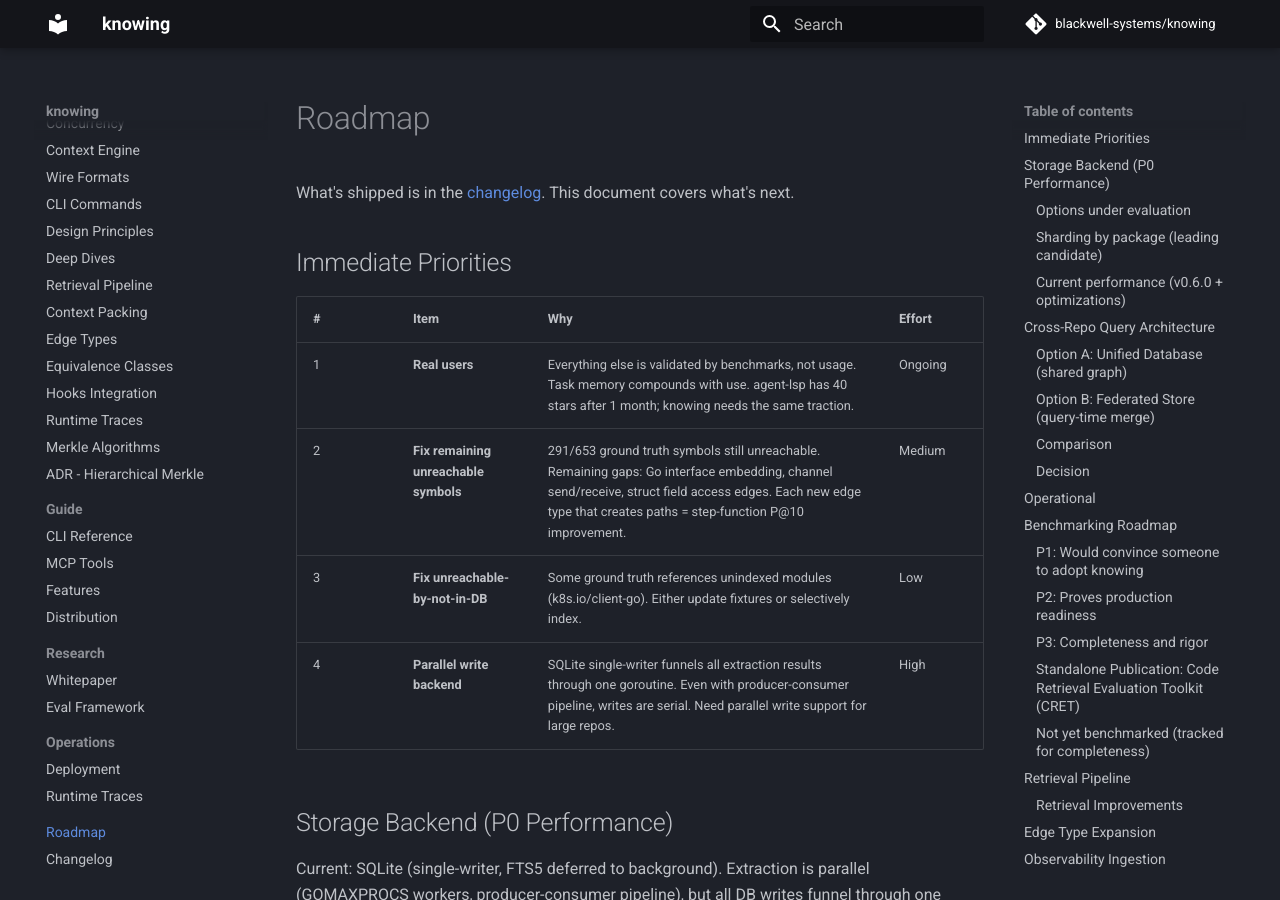
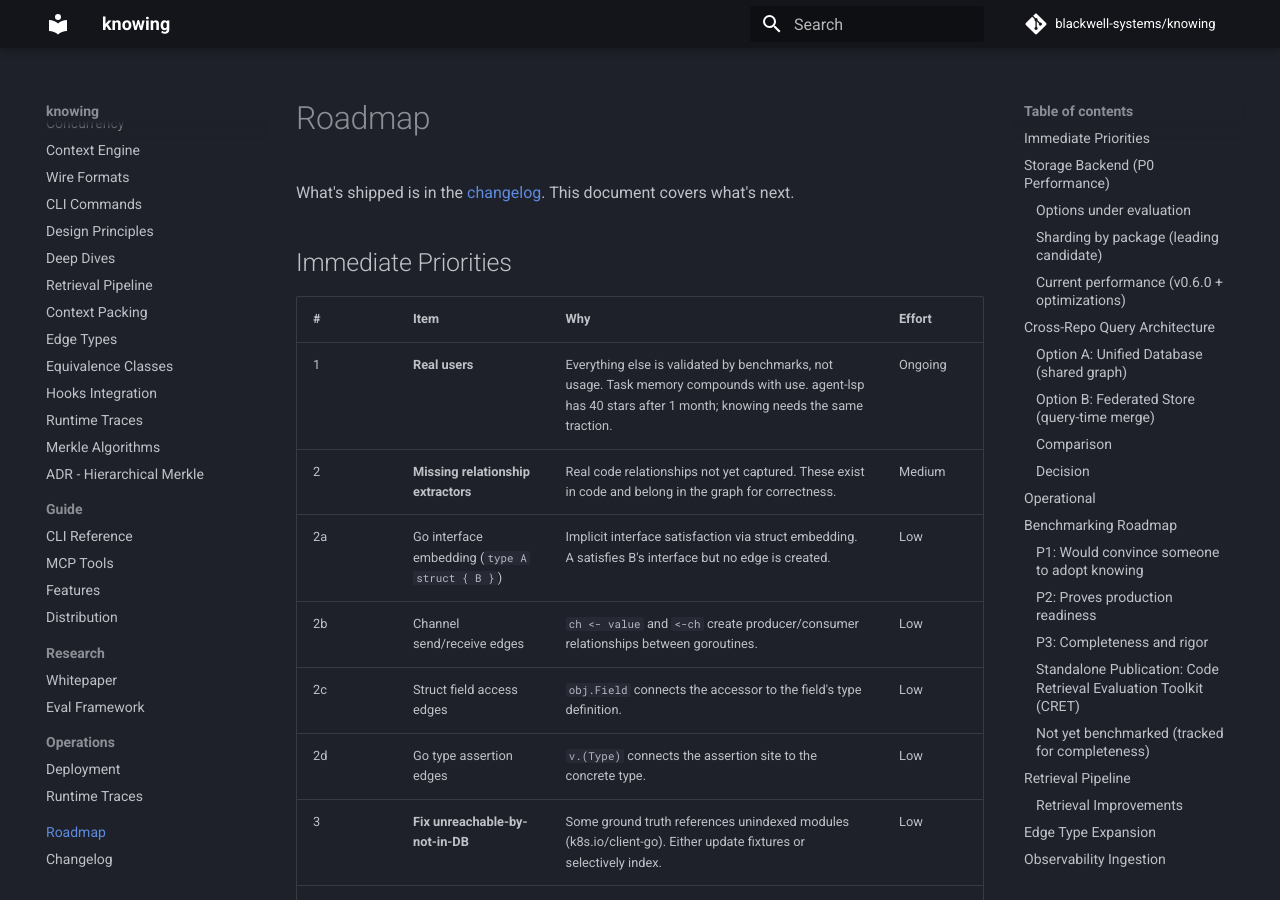
Before and after one commit to blackwell-systems/knowing, an MkDocs documentation site: the page built from docs/roadmap.md, in a window 1280 px wide and 900 px high. Built offline with MkDocs 1.6.1 and Material for MkDocs 9.7.7, drawn with Linux system fonts in a browser that asks for light colours; comment, search, counter and statistics services are not loaded.

Commit message:
docs: expand missing extractor items on roadmap (interface embedding, channels, field access, type assertions)

```diff
--- a/docs/roadmap.md
+++ b/docs/roadmap.md
@@ -7,7 +7,11 @@ What's shipped is in the [changelog](CHANGELOG.md). This document covers what's
 | # | Item | Why | Effort |
 |---|------|-----|--------|
 | 1 | **Real users** | Everything else is validated by benchmarks, not usage. Task memory compounds with use. agent-lsp has 40 stars after 1 month; knowing needs the same traction. | Ongoing |
-| 2 | **Fix remaining unreachable symbols** | 291/653 ground truth symbols still unreachable. Remaining gaps: Go interface embedding, channel send/receive, struct field access edges. Each new edge type that creates paths = step-function P@10 improvement. | Medium |
+| 2 | **Missing relationship extractors** | Real code relationships not yet captured. These exist in code and belong in the graph for correctness. | Medium |
+| 2a | Go interface embedding (`type A struct { B }`) | Implicit interface satisfaction via struct embedding. A satisfies B's interface but no edge is created. | Low |
+| 2b | Channel send/receive edges | `ch <- value` and `<-ch` create producer/consumer relationships between goroutines. | Low |
+| 2c | Struct field access edges | `obj.Field` connects the accessor to the field's type definition. | Low |
+| 2d | Go type assertion edges | `v.(Type)` connects the assertion site to the concrete type. | Low |
 | 3 | **Fix unreachable-by-not-in-DB** | Some ground truth references unindexed modules (k8s.io/client-go). Either update fixtures or selectively index. | Low |
 | 4 | **Parallel write backend** | SQLite single-writer funnels all extraction results through one goroutine. Even with producer-consumer pipeline, writes are serial. Need parallel write support for large repos. | High |
 
```
